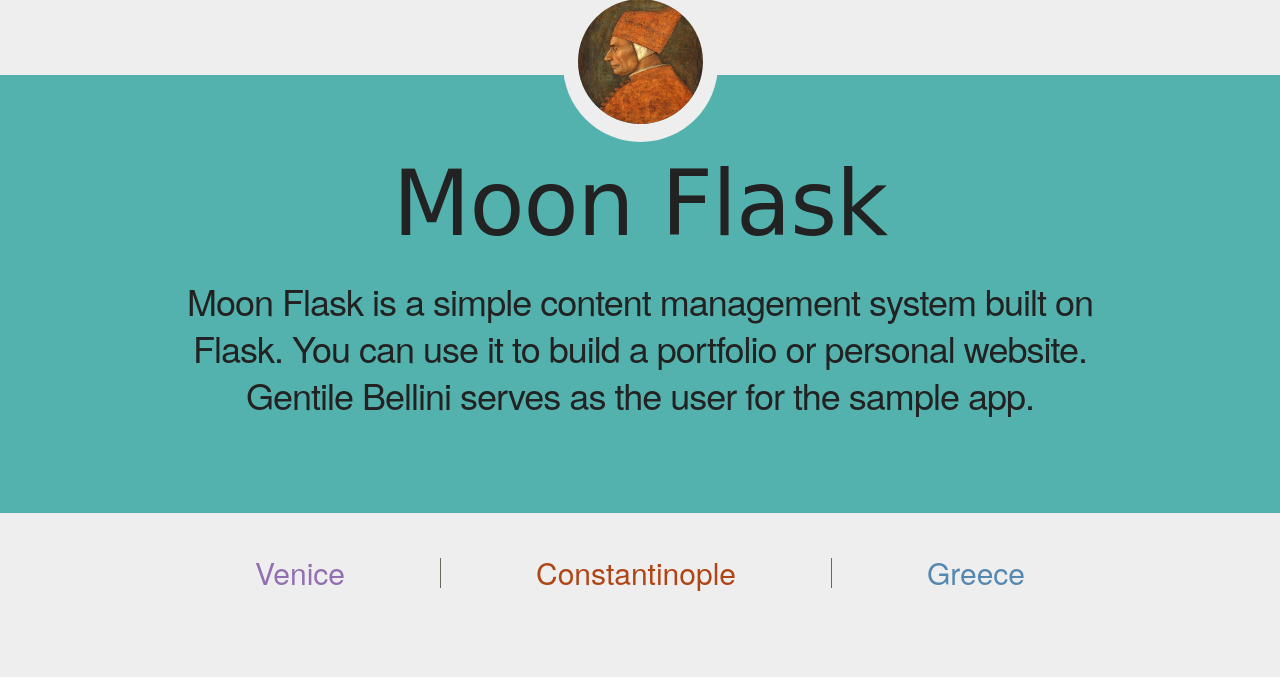
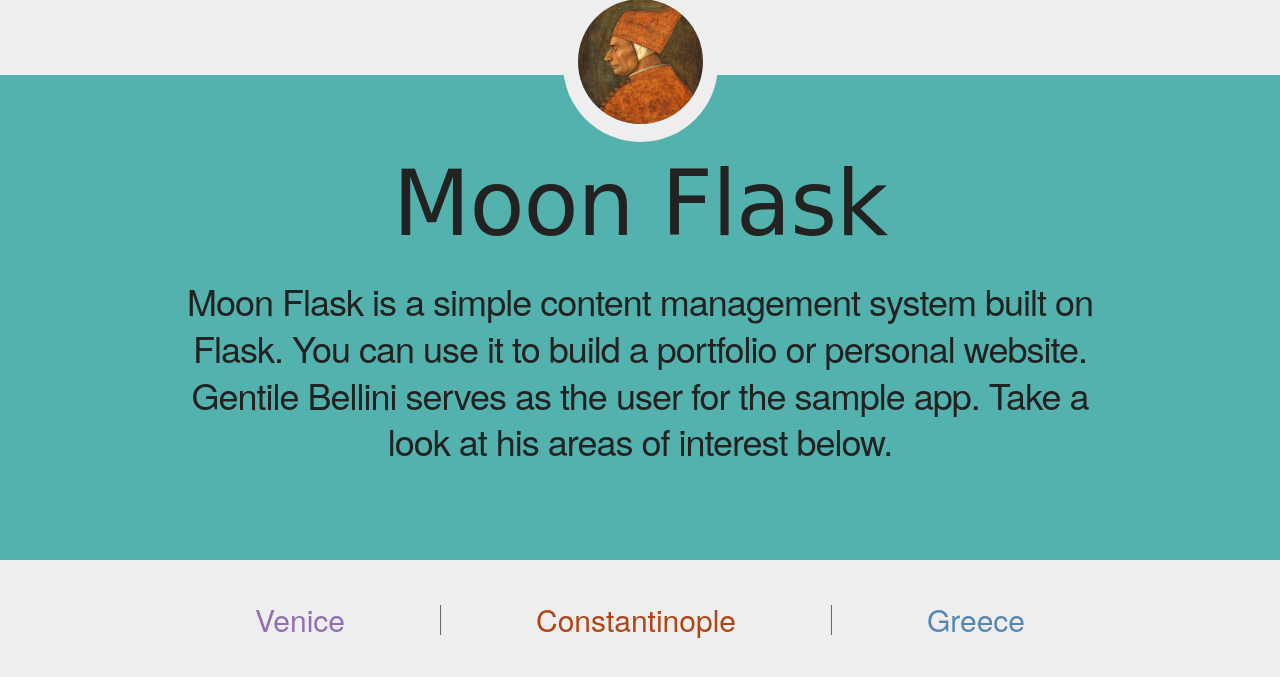
Before and after one commit to bgins/moon-flask, a Flask app: page / in a window 1280 px wide. Shown: the part 16-693 px from the top of the page. Run offline with Flask 2, Linux system fonts and the light colour scheme; some web fonts are replaced.

Commit message:
Changed text.

```diff
--- a/app/templates/index.html
+++ b/app/templates/index.html
@@ -10,7 +10,7 @@
 		<div class="container">
 			<div class="row">
 				<h1>{{ user[1]['name'] }}</h1>
-				<h3>Moon Flask is a simple content management system built on Flask. You can use it to build a portfolio or personal website. Gentile Bellini serves as the user for the sample app.</h3>
+				<h3>Moon Flask is a simple content management system built on Flask. You can use it to build a portfolio or personal website. Gentile Bellini serves as the user for the sample app. Take a look at his areas of interest below.</h3>
 			</div>
 		</div>
 	</header>
```
